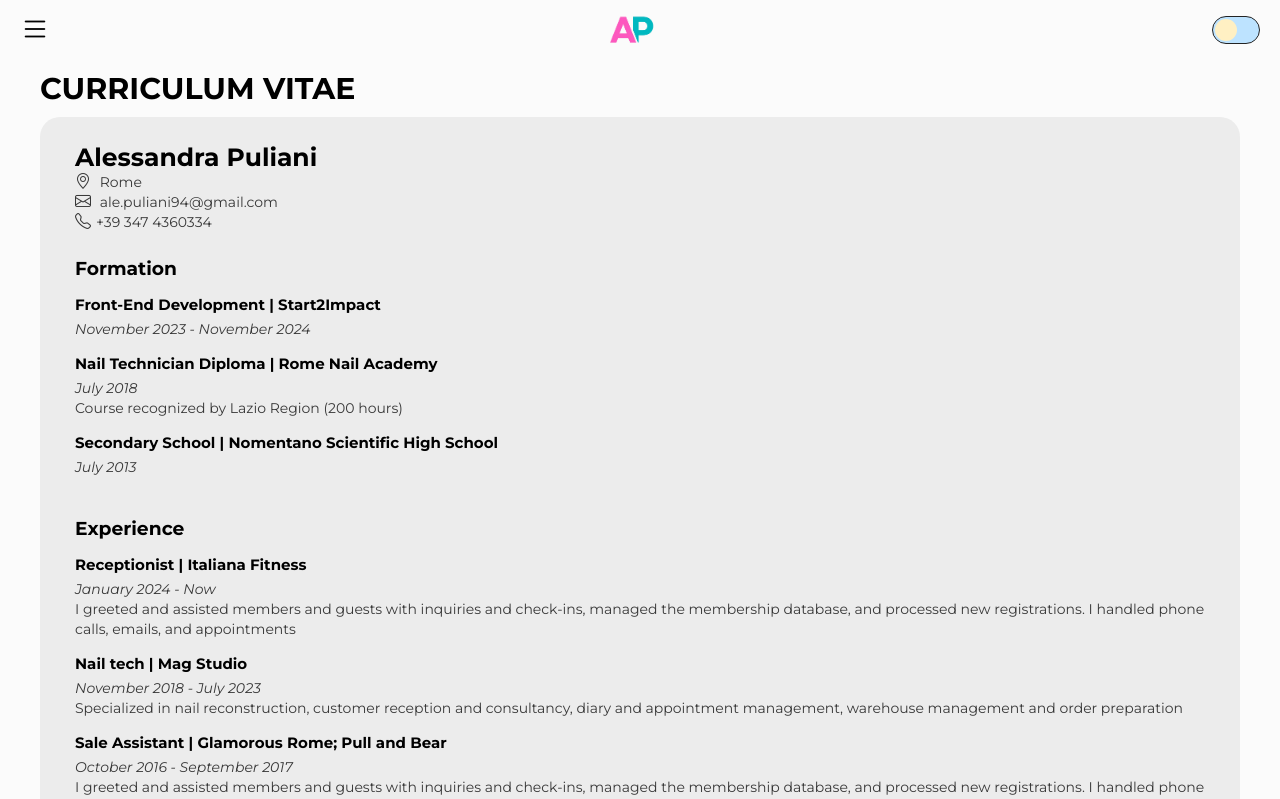
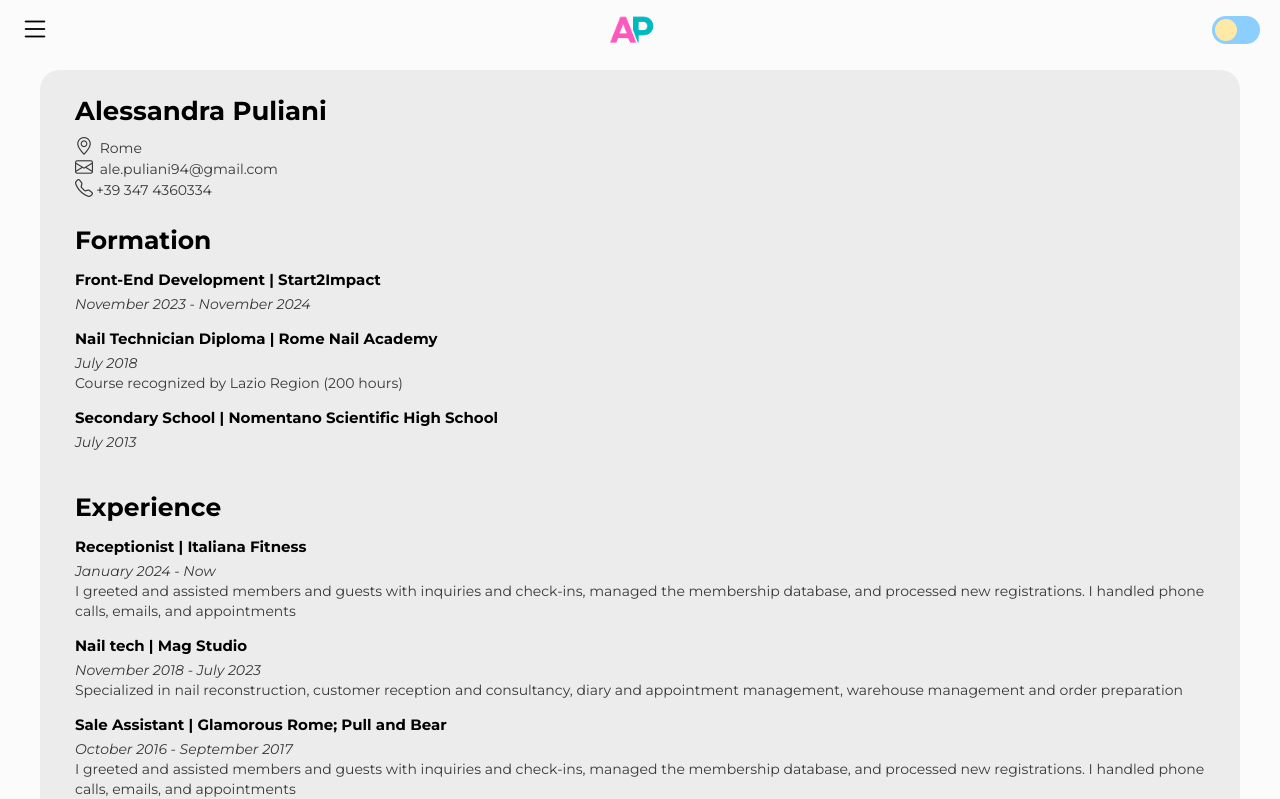
Before and after one commit to alepuliani/puliani-portfolio, a Vue app: page /cv in a window 1280 px wide. Shown: the top 799 px of the page. Built offline with nearby package versions, Linux system fonts and the light colour scheme.

Commit message:
correzioni cv

```diff
--- a/src/components/AppHeaderFooter.vue
+++ b/src/components/AppHeaderFooter.vue
@@ -49,12 +49,11 @@ nav {
   height: 60px;
 
   .switch-div {
-    border: 1px solid rgb(35, 35, 35);
     height: 28px;
     width: 48px;
     border-radius: 14px;
-    padding: 2px;
-    background-color: rgb(189, 227, 255);
+    padding: 3px;
+    background-color: rgb(140, 207, 255);
     &:hover {
       cursor: pointer;
     }
@@ -66,7 +65,7 @@ nav {
       height: 22px;
       width: 22px;
       border-radius: 50%;
-      background-color: rgb(255, 240, 195);
+      background-color: rgb(255, 233, 167);
     }
   }
 
--- a/src/views/CurriculumVitae.vue
+++ b/src/views/CurriculumVitae.vue
@@ -5,9 +5,8 @@ const nightMode = inject("nightMode", false)
 </script>
 
 <template>
-  <h1 class="cv-title">CURRICULUM VITAE</h1>
   <div :class="{ nightmode: nightMode }" class="cv-container">
-    <h2 class="name">Alessandra Puliani</h2>
+    <h1 class="name">Alessandra Puliani</h1>
     <div class="info-div">
       <p><i class="bi bi-geo-alt"></i> Rome</p>
       <p><i class="bi bi-envelope"></i> ale.puliani94@gmail.com</p>
@@ -15,16 +14,16 @@ const nightMode = inject("nightMode", false)
     </div>
 
     <div class="formation-div">
-      <h3>Formation</h3>
+      <h2>Formation</h2>
       <ol>
         <li>
-          <h4>Front-End Development | Start2Impact</h4>
+          <h3>Front-End Development | Start2Impact</h3>
           <p>
             <em>November 2023 - November 2024</em>
           </p>
         </li>
         <li>
-          <h4>Nail Technician Diploma | Rome Nail Academy</h4>
+          <h3>Nail Technician Diploma | Rome Nail Academy</h3>
           <p>
             <em>July 2018</em> <br />
             Course recognized by Lazio Region (200 hours)
@@ -32,7 +31,7 @@ const nightMode = inject("nightMode", false)
         </li>
 
         <li>
-          <h4>Secondary School | Nomentano Scientific High School</h4>
+          <h3>Secondary School | Nomentano Scientific High School</h3>
           <p>
             <em>July 2013</em>
           </p>
@@ -41,11 +40,11 @@ const nightMode = inject("nightMode", false)
     </div>
 
     <div class="experience-div">
-      <h3>Experience</h3>
+      <h2>Experience</h2>
 
       <ol>
         <li>
-          <h4>Receptionist | Italiana Fitness</h4>
+          <h3>Receptionist | Italiana Fitness</h3>
           <p>
             <em>January 2024 - Now</em> <br />
             I greeted and assisted members and guests with inquiries and
@@ -55,7 +54,7 @@ const nightMode = inject("nightMode", false)
         </li>
 
         <li>
-          <h4>Nail tech | Mag Studio</h4>
+          <h3>Nail tech | Mag Studio</h3>
           <p>
             <em>November 2018 - July 2023</em> <br />
             Specialized in nail reconstruction, customer reception and
@@ -65,7 +64,7 @@ const nightMode = inject("nightMode", false)
         </li>
 
         <li>
-          <h4>Sale Assistant | Glamorous Rome; Pull and Bear</h4>
+          <h3>Sale Assistant | Glamorous Rome; Pull and Bear</h3>
           <p>
             <em>October 2016 - September 2017</em><br />
             I greeted and assisted members and guests with inquiries and
@@ -75,7 +74,7 @@ const nightMode = inject("nightMode", false)
         </li>
 
         <li>
-          <h4>Hostess</h4>
+          <h3>Hostess</h3>
           <p>
             <em>September 2014 - February 2017</em> <br />
             Welcoming customers, managing the operations and critical issues of
@@ -87,10 +86,6 @@ const nightMode = inject("nightMode", false)
   </div>
 </template>
 <style lang="scss" scoped>
-h1 {
-  margin-bottom: 10px;
-}
-
 .cv-container {
   background-color: rgb(236, 236, 236);
   padding: 25px 35px;
@@ -102,9 +97,11 @@ h1 {
     background-color: rgb(93, 93, 93);
   }
 
-  i {
-    margin-right: 5px;
-    font-size: 16px;
+  .info-div {
+    i {
+      margin-right: 3px;
+      font-size: 18px;
+    }
   }
 
   .formation-div {
@@ -115,13 +112,16 @@ h1 {
     margin: 0;
     line-height: 20px;
   }
-
-  h3,
-  h4 {
+  h1 {
+    font-size: 26px;
+    margin-bottom: 10px;
+  }
+  h2,
+  h3 {
     margin: 5px 0;
   }
 
-  h4 {
+  h3 {
     font-size: 15px;
   }
 
```
